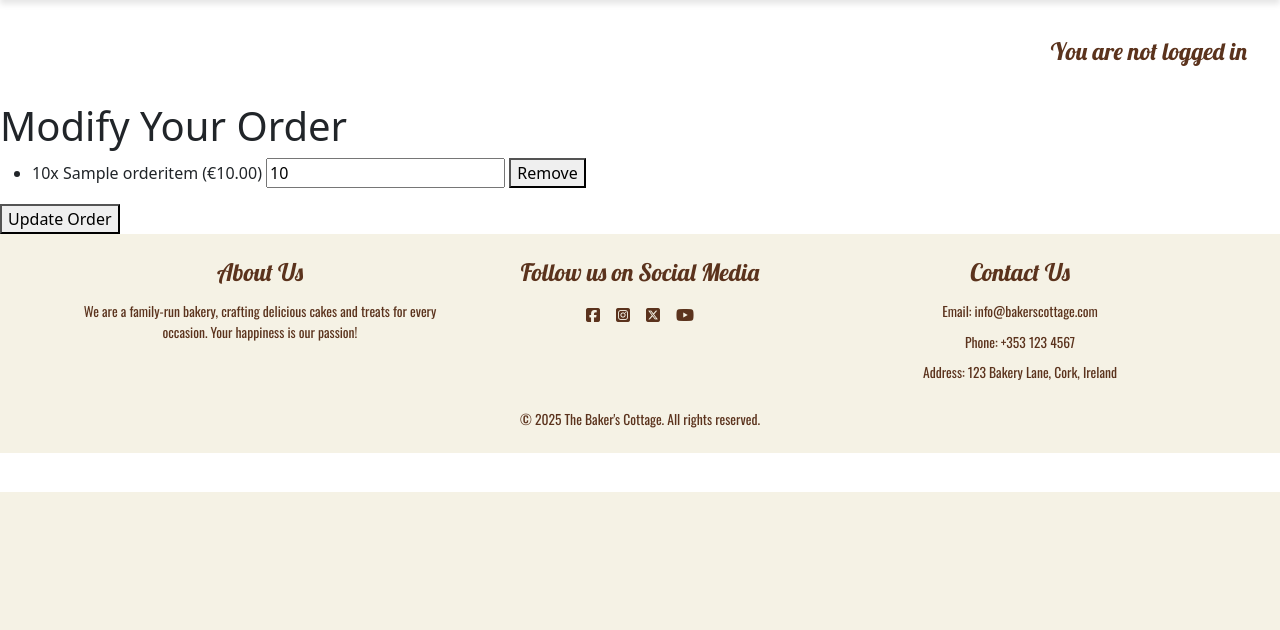
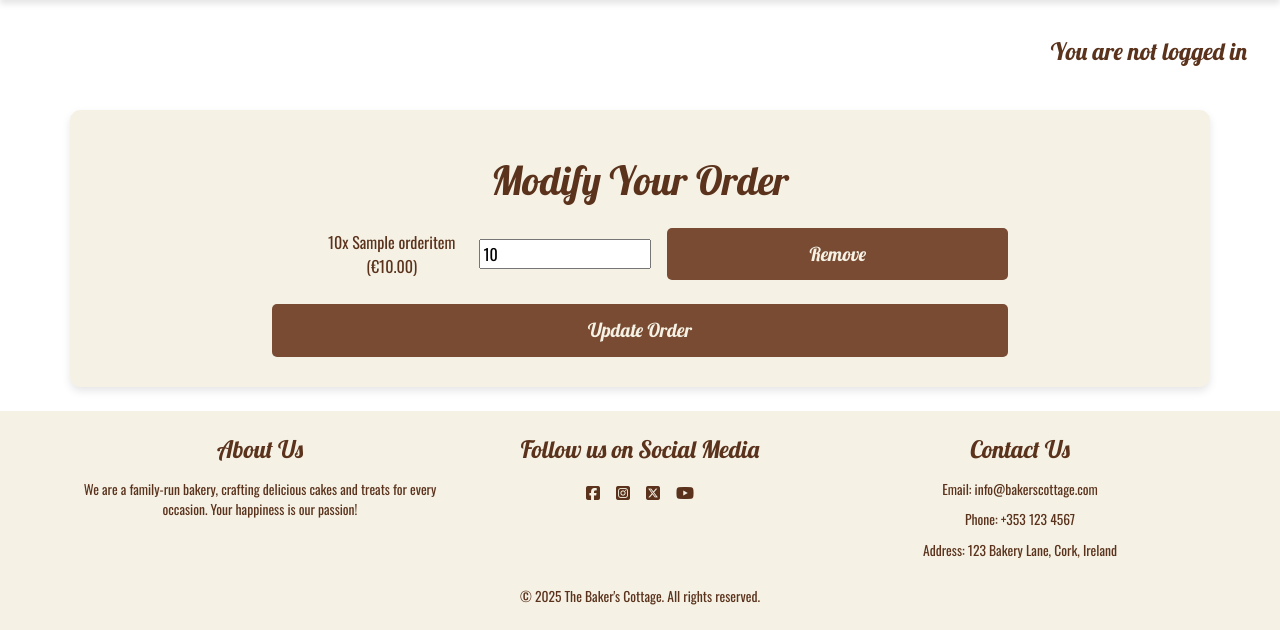
Before and after one commit to Mickyreegs/the_bakers_cottage, a Django app: template shop/templates/shop/modify_order.html in a window 1280 px wide. Shown: the part 308-938 px from the top of the page. Before the commit the page ends 800 px from the top, so only its background shows below. Run offline with Django 4.2, Linux system fonts and the light colour scheme; the template is opened without the code that fills it: values that come from a table or form of the project are taken from there, others are empty; tables that the repository leaves empty hold one stand-in row (values such as "Sample post"); parts of the project's set-up code (start-up, migrations or seed data) failed here and were passed over; some libraries are stand-ins or nearby versions.

Commit message:
Style modify page, add spacing for reviews on smaller screens

```diff
--- a/home/templates/home/index.html
+++ b/home/templates/home/index.html
@@ -81,7 +81,7 @@
                     <div class="container">
                         <div class="row">
                             {% for review in chunk %}
-                            <div class="col-md-4">
+                            <div class="col-md-4 mb-3 mb-md-0">
                                 <div class="card h-100 text-center">
                                     <div class="card-body">
                                         <h5 class="card-title">{{ review.user.first_name }} {{ review.user.last_name }}</h5>
--- a/shop/templates/shop/modify_order.html
+++ b/shop/templates/shop/modify_order.html
@@ -3,15 +3,18 @@
 
 {% block content %}
 
+<div class="container auth-container my-4">
+    <div class="row">
+        <div class="col-md-8 mt-3 offset-md-2">
             <h1>Modify Your Order</h1>
             <form method="POST">
                 {% csrf_token %}
                 <ul>
                     {% for item in order.order_items.all %}
-                <li>
+                        <li class="d-flex align-items-center justify-content-between my-4">
                             {{ item.quantity }}x {{ item.name }} (€{{ item.price }})
                             <input type="number" name="quantity_{{ item.id }}" value="{{ item.quantity }}" min="0">
-                    <button type="button" onclick="removeItem('{{ item.id }}', '{{ order.id }}')">Remove</button>
+                            <button type="button" class="btn btn-sm ms-3 w-50" onclick="removeItem('{{ item.id }}', '{{ order.id }}')">Remove</button>
                         </li>
                     {% empty %}
                         <li>No items in this order.</li>
@@ -26,5 +29,7 @@
                 {% endif %}
                 <button type="submit" onclick="return confirm('Are you sure you want to update your order?')">Update Order</button>
             </form>
-
+        </div>
+    </div>
+</div>
 {% endblock %}
```
Lines whose indentation alone changed are shown as unchanged.
